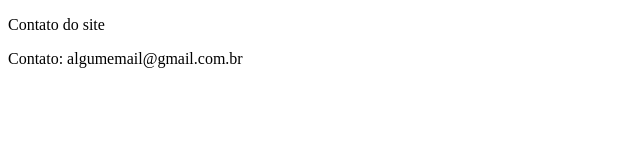
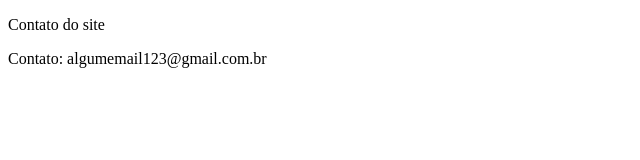
Before and after one commit to WilliamSuetake/github-master, a plain HTML site: page contato.html in a window 1280 px wide. Shown: the full height of the page, 0-640 px from the left. Drawn offline with Linux system fonts and the light colour scheme.

Commit message:
Ajuste na pagina de contato #3

```diff
--- a/contato.html
+++ b/contato.html
@@ -8,6 +8,6 @@
 </head>
 <body>
     <p>Contato do site</p>
-    <p>Contato: algumemail@gmail.com.br</p>
+    <p>Contato: algumemail123@gmail.com.br</p>
 </body>
 </html>
```
